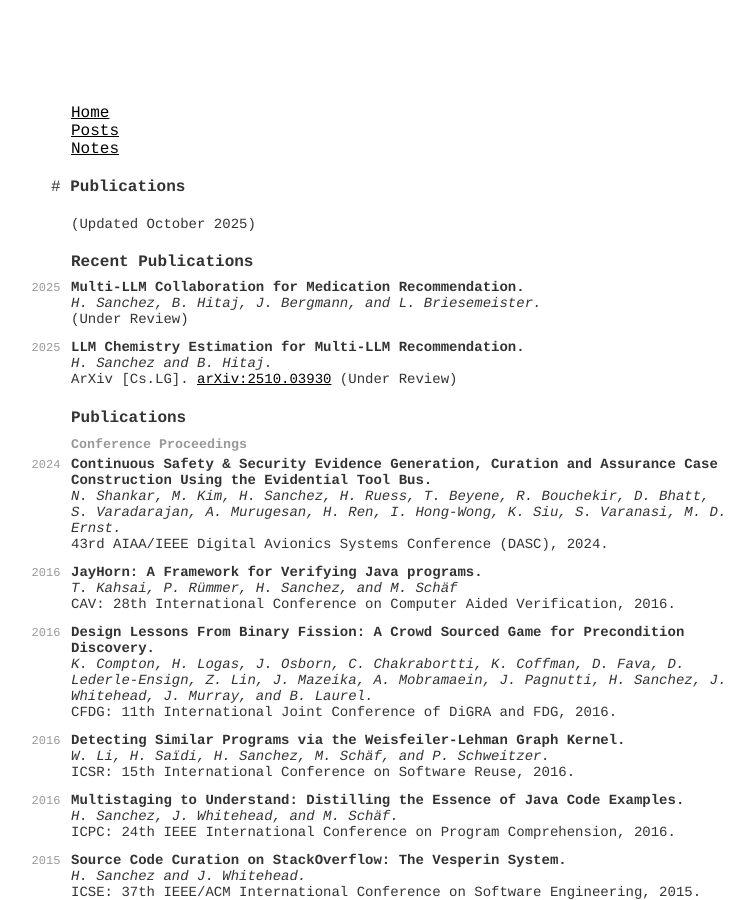
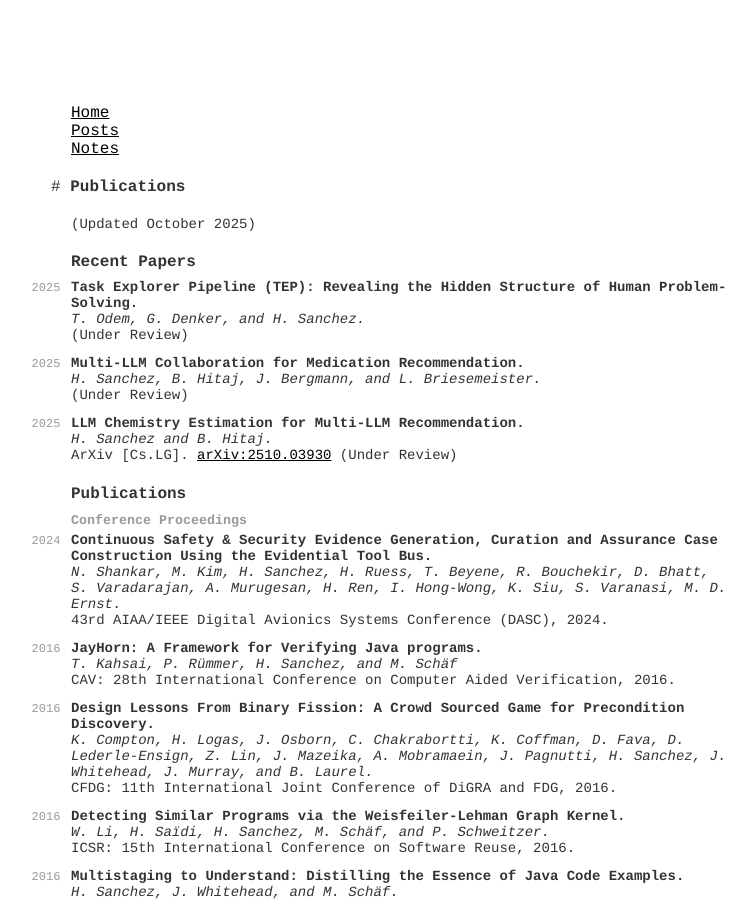
Before and after one commit to hsanchez/hsanchez.github.io, a Jekyll site: the page built from posts/notes/_posts/2025-10-25-pubs.md, in a window 1280 px wide and 900 px high. Shown: the whole window, without its empty margins (239-994 px from the left). Built offline with Jekyll 4.4.1, drawn with Linux system fonts in a browser that asks for light colours; some of the changed text lies outside the part shown.

Commit message:
new papers

```diff
--- a/posts/notes/_posts/2025-10-25-pubs.md
+++ b/posts/notes/_posts/2025-10-25-pubs.md
@@ -82,7 +82,15 @@ title: Publications
 
 <div class="shifted">
   <div class="section">
-    <div class="heading" id="recent">Recent Publications</div>
+    <div class="heading" id="recent">Recent Papers</div>
+    <div class="entry">
+      <div class="year">2025</div>
+      <div class="item">
+        <span class="bold">Task Explorer Pipeline (TEP): Revealing the Hidden Structure of Human Problem-Solving.</span><br />
+        <span class="emph">T. Odem, G. Denker, and H. Sanchez.</span> <br />
+        <span class="deemph">(Under Review)</span>
+      </div>
+    </div>
     <div class="entry">
       <div class="year">2025</div>
       <div class="item">
@@ -289,6 +297,14 @@ title: Publications
   <div class="entry">
     <div class="year">2025</div>
     <div class="item">
+      <span class="bold">Task Explorer Pipeline (TEP): Revealing the Hidden Structure of Human Problem-Solving.</span><br />
+      <span class="emph">T. Odem, G. Denker, and H. Sanchez.</span> <br />
+      <span class="deemph">(Under Review)</span>
+    </div>
+  </div>
+  <div class="entry">
+    <div class="year">2025</div>
+    <div class="item">
       <span class="bold">Multi-LLM Collaboration for Medication Recommendation.</span><br />
       <span class="emph">H. Sanchez, B. Hitaj, J. Bergmann, and L. Briesemeister.</span> <br />
       <span class="deemph">(Under Review)</span>
```
Also changed, not shown: posts/notes/_posts/2017-02-01-cv.md (+8 -0 lines).
